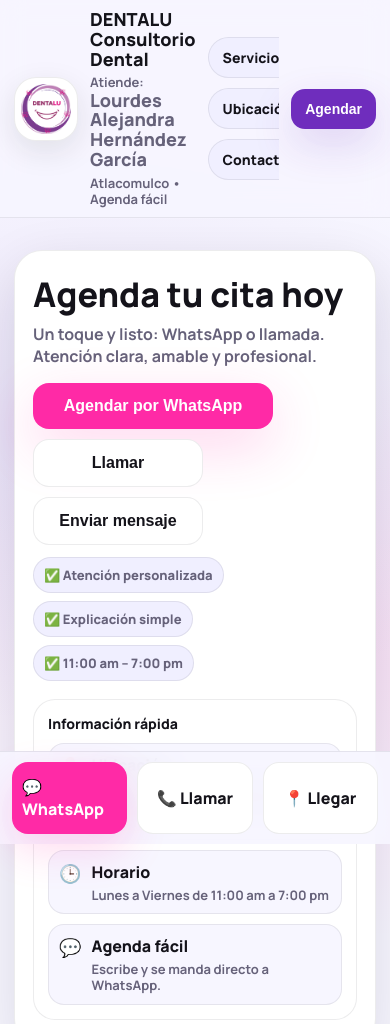
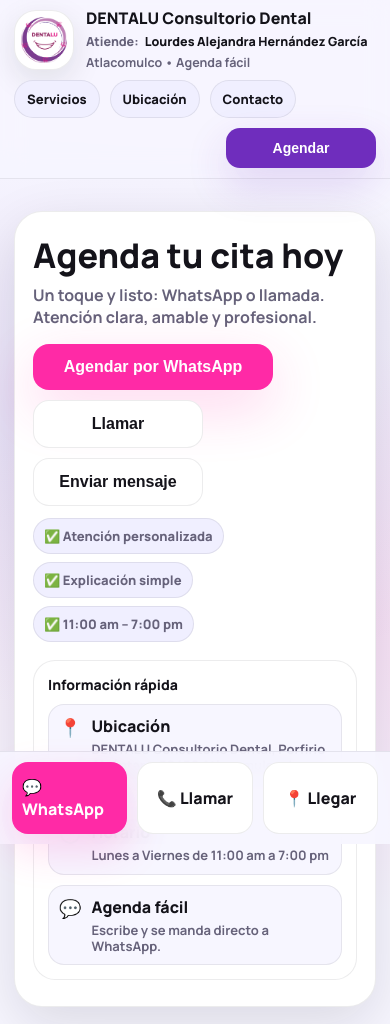
Before and after one commit to dave2307esc-code/dentalu-web, a plain HTML site: page index.html in a window 390 px wide. Shown: the top 1024 px of the page. Drawn offline with Linux system fonts and the light colour scheme.

Commit message:
Update index.html

```diff
--- a/index.html
+++ b/index.html
@@ -22,7 +22,7 @@
   --shadow2: 0 10px 30px rgba(20,19,26,.10);
   --r:22px;
 
-  /* Se ajusta por JS al alto real del header (para scroll perfecto) */
+  /* Se ajusta por JS al alto real del header */
   --navH: 92px;
 }
 
@@ -52,6 +52,7 @@
   display:flex; align-items:center; justify-content:space-between; gap:12px;
   padding: 12px 18px;
 }
+
 .brand{
   display:flex; align-items:center; gap:12px;
   min-width: 280px;
@@ -64,20 +65,46 @@
   padding:6px;
   border: 1px solid var(--line);
   box-shadow: var(--shadow2);
+  flex:0 0 auto;
+}
+.brandText{
+  min-width: 0; /* clave: permite cortar con wrap bonito */
 }
 .brandText b{
   display:block;
   font-size:18px;
   font-weight:800;
   line-height:1.1;
+  margin:0;
 }
-.brandText span{
+.brandText .who{
+  display:flex;
+  gap:6px;
+  align-items:baseline;
+  margin-top:6px;
+  color:var(--muted);
+  font-size:13px;
+  font-weight:800;
+  line-height:1.2;
+}
+.brandText .who .label{
+  white-space:nowrap;
+  flex:0 0 auto;
+}
+.brandText .who .name{
+  color:var(--text);
+  font-weight:900;
+  /* permite que se acomode en 1-2 líneas sin verse enorme */
+  word-break: normal;
+  overflow-wrap: anywhere;
+}
+.brandText .meta{
   display:block;
+  margin-top:6px;
   font-size:13px;
   font-weight:700;
   color:var(--muted);
-  margin-top:5px;
-  line-height:1.25;
+  line-height:1.2;
 }
 
 /* Menú */
@@ -205,7 +232,6 @@
 .infoLine span{display:block; color:var(--muted); font-weight:700; font-size:13px; margin-top:4px; line-height:1.25}
 
 /* ===== SECTIONS ===== */
-/* Esto ayuda a que al llegar con anclas (#servicios) el título NO quede tapado por el header */
 .section{
   padding-top: calc(var(--navH) + 12px);
   margin-top: 18px;
@@ -340,30 +366,68 @@
   box-shadow: 0 16px 40px rgba(255,42,166,.18);
 }
 
-/* ===== COMPATIBILIDAD CELULAR ===== */
+/* ===== CELULAR ===== */
 @media (max-width: 980px){
   .heroInner{grid-template-columns:1fr}
   .grid{grid-template-columns:1fr}
   .contact{grid-template-columns:1fr}
   .pill{display:none}
-  .brand{min-width:auto}
-  .brand img{width:64px;height:64px}
-  .hTitle{font-size:34px}
   .wrap{padding:14px}
   .topBar{padding:10px 14px}
+  .brand{min-width:auto}
+  .brand img{width:60px;height:60px}
+  .hTitle{font-size:34px}
 
-  /* Menú tipo “fila deslizable” para que quepa en celular */
+  /* menú como fila deslizable */
   .menu{
     justify-content:flex-start;
     overflow:auto;
     -webkit-overflow-scrolling: touch;
     scrollbar-width:none;
+    gap:10px;
   }
   .menu::-webkit-scrollbar{display:none}
   .menu a{white-space:nowrap}
 }
 
-/* Evita zoom raro en iPhone al tocar inputs (font-size >= 16px ya ayuda) */
+/* ===== CELULAR CHICO: header limpio (sin amontonarse) ===== */
+@media (max-width: 520px){
+  .topBar{
+    flex-direction:column;
+    align-items:stretch;
+    gap:10px;
+  }
+
+  /* Brand en una sola fila limpia */
+  .brand{
+    width:100%;
+    align-items:flex-start;
+  }
+  .brandText b{
+    font-size:16px;
+  }
+  .brandText .who{
+    font-size:12.5px;
+  }
+  .brandText .meta{
+    font-size:12.5px;
+  }
+
+  /* Menú en una fila y más compacto */
+  .menu a{
+    padding:9px 12px;
+    font-size:13px;
+  }
+
+  /* Botón Agendar alineado bonito sin romper */
+  .actions{
+    width:100%;
+    justify-content:flex-end;
+  }
+  .btn{
+    width: 150px;
+  }
+}
 </style>
 </head>
 
@@ -377,7 +441,7 @@
 const WA_BASE = `https://wa.me/${WA_NUMBER}`;
 const WA_TEXT_DEFAULT = "Hola DENTALU, quiero agendar una cita.";
 
-/* Ajusta la variable --navH al alto REAL del header (diferente en celular vs compu) */
+/* Ajusta --navH al alto real del header (cel vs compu) */
 function setNavHeight(){
   const top = document.querySelector('.top');
   if(!top) return;
@@ -385,15 +449,13 @@
   document.documentElement.style.setProperty('--navH', `${h}px`);
 }
 
-/* Scroll que deja el TÍTULO exactamente visible (no a medias) */
+/* Scroll EXACTO al título (no se queda a medias) */
 function scrollToTitle(id){
   const section = document.querySelector(id);
   if(!section) return;
-
   const title = section.querySelector('h2') || section;
   const navH = parseFloat(getComputedStyle(document.documentElement).getPropertyValue('--navH')) || 92;
   const y = title.getBoundingClientRect().top + window.pageYOffset - (navH + 10);
-
   window.scrollTo({ top: y, behavior: "smooth" });
 }
 </script>
@@ -405,8 +467,11 @@
       <img src="logo.png" alt="DENTALU Consultorio Dental">
       <div class="brandText">
         <b>DENTALU Consultorio Dental</b>
-        <span>Atiende: <b>Lourdes Alejandra Hernández García</b></span>
-        <span>Atlacomulco • Agenda fácil</span>
+        <div class="who">
+          <span class="label">Atiende:</span>
+          <span class="name">Lourdes Alejandra Hernández García</span>
+        </div>
+        <span class="meta">Atlacomulco • Agenda fácil</span>
       </div>
     </div>
 
@@ -417,7 +482,6 @@
     </div>
 
     <div class="actions">
-      <a class="pill" href="tel:+527121300626">📞 712 130 0626</a>
       <a id="waTop" href="#" target="_blank" rel="noopener">
         <button class="btn">Agendar</button>
       </a>
@@ -439,7 +503,7 @@
             <button class="ctaPrimary">Agendar por WhatsApp</button>
           </a>
           <a href="tel:+527121300626"><button class="ctaGhost">Llamar</button></a>
-          <a href="#contacto"><button class="ctaGhost">Enviar mensaje</button></a>
+          <a href="#contacto" id="goContact"><button class="ctaGhost">Enviar mensaje</button></a>
         </div>
 
         <div class="badges">
@@ -627,7 +691,7 @@
   document.getElementById("mapsBottom").href = MAP_URL;
 }
 
-/* Menú: ir EXACTO al título (en celular y compu) */
+/* Menú: ir EXACTO al título */
 document.querySelectorAll('.menu a').forEach(link=>{
   link.addEventListener('click', (e)=>{
     e.preventDefault();
@@ -637,28 +701,23 @@
   });
 });
 
-/* Botón "Enviar mensaje" del hero: también exacto */
-document.querySelectorAll('a[href="#contacto"]').forEach(a=>{
-  a.addEventListener('click', (e)=>{
-    // Solo intercepta los que son botones internos (no teléfono)
-    if(a.getAttribute('href') === '#contacto'){
-      e.preventDefault();
-      scrollToTitle('#contacto');
-      history.pushState(null, "", '#contacto');
-    }
-  });
+/* Botón "Enviar mensaje" del hero exacto */
+document.getElementById('goContact').addEventListener('click', (e)=>{
+  e.preventDefault();
+  scrollToTitle('#contacto');
+  history.pushState(null, "", '#contacto');
 });
 
-/* Al abrir con hash (ej. /#servicios), también posiciona perfecto */
+/* Al abrir con hash, también posiciona perfecto */
 function handleHashOnLoad(){
   const hash = window.location.hash;
   if(hash && document.querySelector(hash)){
-    setTimeout(()=>scrollToTitle(hash), 50);
+    setTimeout(()=>scrollToTitle(hash), 80);
   }
 }
 
 window.addEventListener('resize', ()=>setNavHeight());
-window.addEventListener('orientationchange', ()=>setTimeout(setNavHeight, 120));
+window.addEventListener('orientationchange', ()=>setTimeout(setNavHeight, 150));
 
 /* Init */
 setLinks();
```
